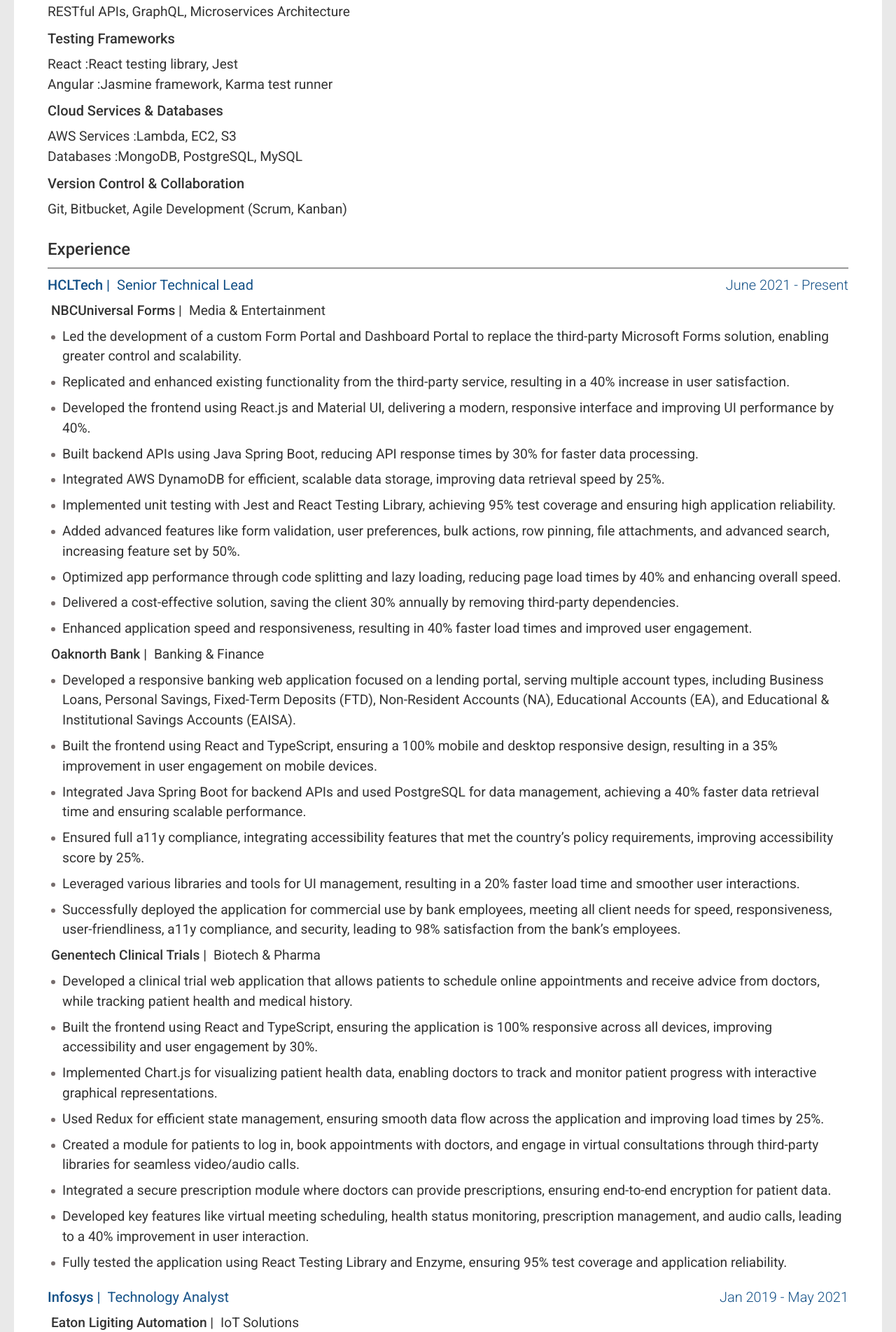
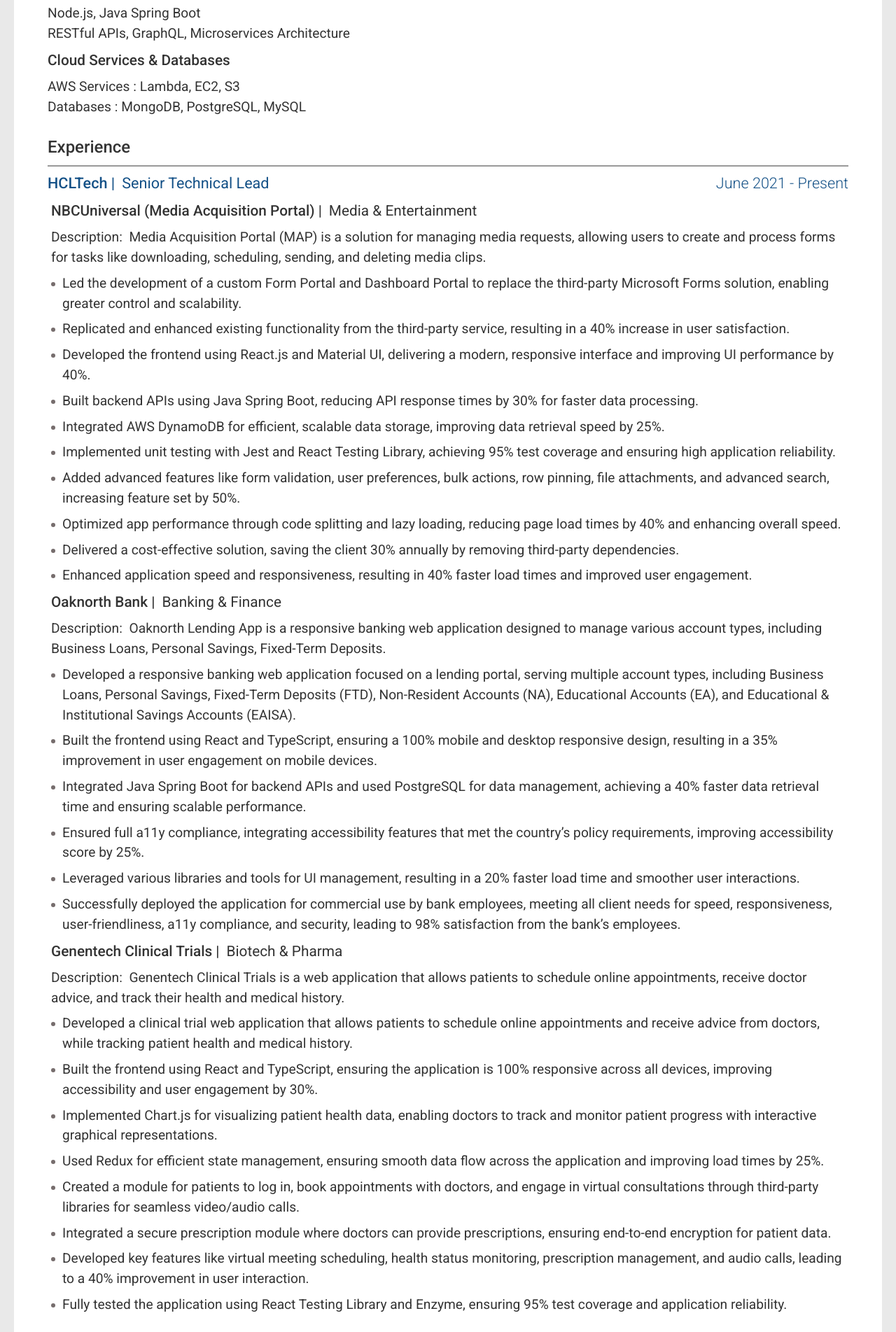
Before and after one commit to iam-arulmaran/arul-ats-resume, a React (Vite) app: page / in a window 1280 px wide. Shown: the part 671-2574 px from the top of the page at 70% size. Built offline with nearby package versions, Linux system fonts and the light colour scheme.

Commit message:
Completed the all sections

```diff
--- a/src/components/Awards/Awards.scss
+++ b/src/components/Awards/Awards.scss
@@ -1,3 +1,8 @@
 .awards-main {
     margin-top: 0 !important;
+
+    .sub-heading {
+        font-size: 1.2rem;
+        font-weight: normal;
+    }
 }
--- a/src/components/Educations/Educations.scss
+++ b/src/components/Educations/Educations.scss
@@ -2,7 +2,8 @@
     margin-top: 0 !important;
     .education-wrapper {
         margin: 1.25rem 0;
-        .sub-heading {
+
+        .sub-heading{
             font-size: 1.2rem;
         }
     }
--- a/src/components/Experience/Experience.jsx
+++ b/src/components/Experience/Experience.jsx
@@ -30,6 +30,10 @@
         <div className="sub-heading">
           {work.projectName} |<span className="light">{work.type}</span>
         </div>
+        <div className="pro-desc">
+          <span>Description: </span>
+          {work.desc}
+        </div>
         <List data={work.detailLists} listClass="list" />
       </div>
     );
--- a/src/components/Experience/Experience.scss
+++ b/src/components/Experience/Experience.scss
@@ -9,16 +9,13 @@
 
 .work-list {
     margin-left: 5px;
-    h3 {
-        font-size: 1.25rem;
-        font-weight: 500;
-        margin: 0.5rem 0;
-        display: flex;
-        column-gap: 10px;
-    }
 
-    .sub-heading {
+    .pro-desc {
         font-size: 1.2rem;
+        margin-bottom: 0.5rem;
+        span {
+            padding-right: 5px;
+        }
     }
 }
 
--- a/src/components/Skills/Skills.jsx
+++ b/src/components/Skills/Skills.jsx
@@ -31,12 +31,10 @@
       <RenderSkills skillList={skillsData.frontend} />
       <div className="sub-heading">{TECHNICAL_SKILLS.BACKEND}</div>
       <RenderSkills skillList={skillsData.backend} />
-      <div className="sub-heading">{TECHNICAL_SKILLS.TESTING}</div>
-      <RenderSkills skillList={skillsData.testing} />
       <div className="sub-heading">{TECHNICAL_SKILLS.CLOUD}</div>
       <RenderSkills skillList={skillsData.cloud} />
-      <div className="sub-heading">{TECHNICAL_SKILLS.VERSION_CONTROL}</div>
-      <RenderSkills skillList={skillsData.versionControl} />
+      {/* <div className="sub-heading">{TECHNICAL_SKILLS.VERSION_CONTROL}</div>
+      <RenderSkills skillList={skillsData.versionControl} /> */}
     </Section>
   );
 }
--- a/src/components/Skills/Skills.scss
+++ b/src/components/Skills/Skills.scss
@@ -5,8 +5,13 @@
     flex-wrap: wrap;
     column-gap: 1.5rem;
 
+    .skill-title {
+        // font-weight: 500;
+    }
+
     span {
         margin: .3rem 0;
+        padding-right: 5px;
     }
 
 }
--- a/src/constants/data/experiences.json
+++ b/src/constants/data/experiences.json
@@ -7,7 +7,8 @@
     "works": [
       {
         "type": "Media & Entertainment",
-        "projectName": "NBCUniversal Forms",
+        "projectName": "NBCUniversal (Media Acquisition Portal)",
+        "desc": "Media Acquisition Portal (MAP) is a solution for managing media requests, allowing users to create and process forms for tasks like downloading, scheduling, sending, and deleting media clips.",
         "detailLists": [
           "Led the development of a custom Form Portal and Dashboard Portal to replace the third-party Microsoft Forms solution, enabling greater control and scalability.",
           "Replicated and enhanced existing functionality from the third-party service, resulting in a 40% increase in user satisfaction.",
@@ -24,6 +25,7 @@
       {
         "type": "Banking & Finance",
         "projectName": "Oaknorth Bank",
+        "desc": "Oaknorth Lending App is a responsive banking web application designed to manage various account types, including Business Loans, Personal Savings, Fixed-Term Deposits.",
         "detailLists": [
           "Developed a responsive banking web application focused on a lending portal, serving multiple account types, including Business Loans, Personal Savings, Fixed-Term Deposits (FTD), Non-Resident Accounts (NA), Educational Accounts (EA), and Educational & Institutional Savings Accounts (EAISA).",
           "Built the frontend using React and TypeScript, ensuring a 100% mobile and desktop responsive design, resulting in a 35% improvement in user engagement on mobile devices.",
@@ -36,6 +38,7 @@
       {
         "type": "Biotech & Pharma",
         "projectName": "Genentech Clinical Trials",
+        "desc": "Genentech Clinical Trials is a web application that allows patients to schedule online appointments, receive doctor advice, and track their health and medical history.",
         "detailLists": [
           "Developed a clinical trial web application that allows patients to schedule online appointments and receive advice from doctors, while tracking patient health and medical history.",
           "Built the frontend using React and TypeScript, ensuring the application is 100% responsive across all devices, improving accessibility and user engagement by 30%.",
@@ -56,8 +59,9 @@
     "location": "Trivandrum, KL",
     "works": [
       {
-        "type": "IoT Solutions",
-        "projectName": "Eaton Ligiting Automation",
+        "type": "IoT Services",
+        "projectName": "Eaton Trellix",
+        "desc": "Trellix Smart Spaces IoT Platform centralizes data from Wavelinx Area Controllers, manages alarms and users, and integrates with third-party systems via BACnet/IP and REST APIs. It automates control of electrical devices in industrial and office environments.",
         "detailLists": [
           "Developed an interactive IoT-enabled web application to digitalize and manage electrical components like lights, fans, and other devices in industries and offices, automating lighting systems.",
           "Built the frontend using Angular to handle installation, uninstallation, device detection, and resource management across large-scale environments like schools, colleges, and office premises.",
@@ -80,6 +84,7 @@
       {
         "type": "Oil & Gas",
         "projectName": "ENOC Reports",
+        "desc": "Emirates National Oil Company Limited (ENOC) L.L.C. is a leading integrated global oil and gas player operating across the energy sector value chain.",
         "detailLists": [
           "Developed an interactive web application to showcase ENOC products, yearly financial results, and other business operations like supply, trading, and energy resources.",
           "Designed a fully responsive web application with an interactive UI and animations to enhance user engagement across all devices.",
@@ -97,8 +102,9 @@
     "location": "Trivandrum, KL",
     "works": [
       {
-        "type": "Education Software",
+        "type": "Education Services",
         "projectName": "RM Assessor",
+        "desc": "RM Assessor is a digital marking platform that helps organizations mark assessments more efficiently and securely.",
         "detailLists": [
           "Developed an innovative e-marking platform to enable teachers and professors to digitally access and correct papers using an OCR-based tool with a wide range of features, improving the efficiency of the marking process by 35%.",
           "Created a user-friendly e-marking web application using React, .NET, MySQL, and custom libraries, which enhanced accessibility and usability, resulting in 40% faster paper evaluation.",
@@ -116,8 +122,9 @@
     "location": "Vaishali, UP",
     "works": [
       {
-        "type": "Job Portal",
+        "type": "Job Portal Services",
         "projectName": "Jobdiagnosis",
+        "desc": "JobDiagnosis is an international job posting site that job seekers can use to locate new job opportunities around the world. The website collects postings from other job sites to make them easier for candidates to find.",
         "detailLists": [
           "Developed a US-based job portal to improve job matching between candidates and employers, enhancing user experience and increasing job application rates by 20%.",
           "Managed both frontend and backend development of the portal using JavaScript, HTML, PHP, and MySQL, ensuring smooth data flow and accurate job listings.",
@@ -136,6 +143,7 @@
       {
         "type": "Web Services",
         "projectName": "Northeast Sports Network",
+        "desc": "Northeast Sports Network is the premier sports website featuring state or the art live video streaming technology, on demand video, game articles, featured columns, photos, message boards, blogs, and more.",
         "detailLists": [
           "Developed a CMS-based WordPress website to handle email templates, product listings, and filtering modules for improved user experience and content management.",
           "Created web templates, email marketing designs, and digital banners to enhance branding and improve client engagement.",
--- a/src/constants/data/projects.json
+++ b/src/constants/data/projects.json
@@ -1,6 +1,6 @@
 [
   {
-    "title": "NBCUniversal Forms",
+    "title": "NBCUniversal Media Acquisition Portal",
     "detailLists": [
       "Spearheaded the development of a media management platform used by NBCU employees to manage media requests, reducing manual processing time by 40%.",
       "Led the design and implementation of features to create, download, delete, and move media files, as well as managing upcoming events, enhancing operational efficiency.",
--- a/src/constants/data/skills.json
+++ b/src/constants/data/skills.json
@@ -1,7 +1,7 @@
 {
   "frontend": [
     {
-      "title": "",
+      "title": "UI",
       "content": "React, Angular, JavaScript, TypeScript, HTML5, CSS3"
     },
     {
@@ -11,6 +11,10 @@
     {
       "title": "UX Design",
       "content": "Figma, Adobe Creative Cloud (Prototyping, and Design Systems)"
+    },
+    {
+      "title": "Testing",
+      "content": "RTL, Jest, Jasmine, Karma, Enzyme"
     }
   ],
   "backend": [
@@ -41,7 +45,7 @@
   ],
   "testing": [
     {
-      "title": "React",
+      "title": "Testing",
       "content": "React testing library, Jest"
     },
     {
--- a/src/styles/common.style.scss
+++ b/src/styles/common.style.scss
@@ -1,6 +1,6 @@
 // Sub heading styles
 .sub-heading {
-    font-size: 1.25rem;
+    font-size: 1.3rem;
     font-weight: 500;
     margin: .5rem 0;
     display: flex;
@@ -18,7 +18,7 @@
 
 // Style applied to title
 .main-heading {
-    font-size: 1.25rem;
+    font-size: 1.35rem;
     font-weight: 500;
     margin: 0.5rem 0;
     display: flex;
```
